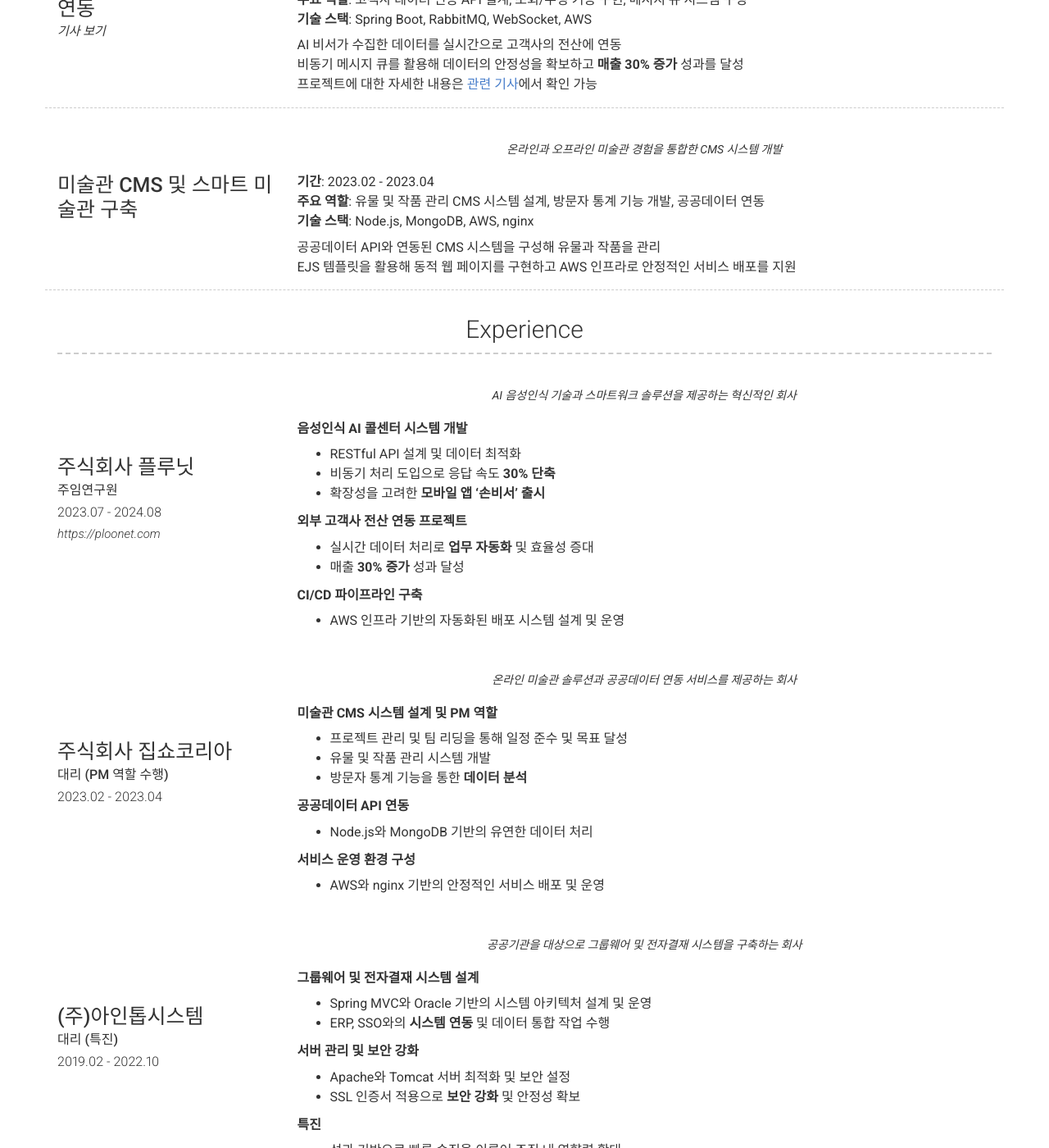
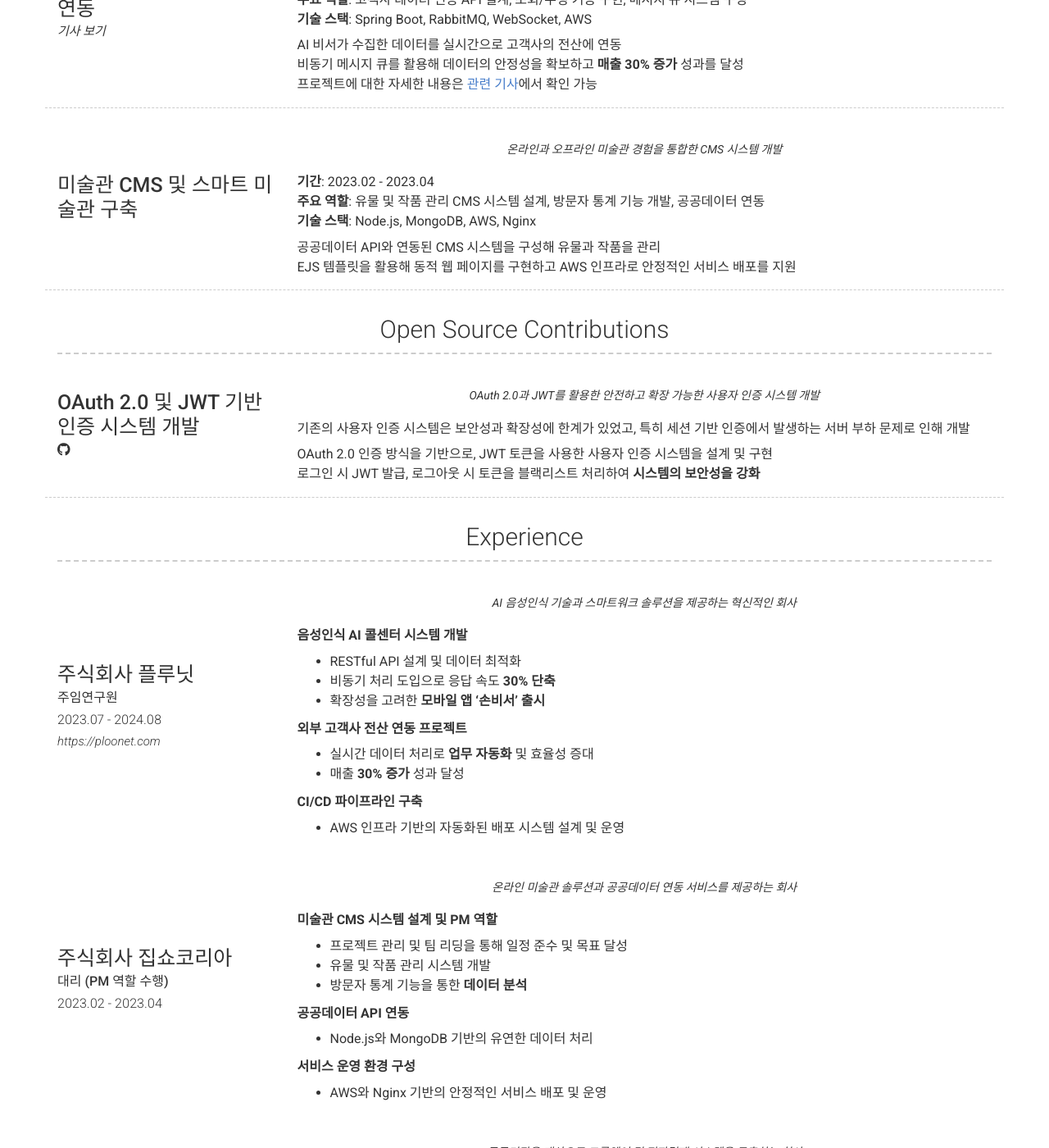
Before and after one commit to devnine-codes/devnine-codes.github.io, a Jekyll site: the page built from index.md, in a window 1280 px wide and 1400 px high, scrolled down 1789 px. Shown: the whole window at 82% size. Built offline with Jekyll 4.4.1, drawn with Linux system fonts in a browser that asks for light colours; nearby versions of some CDN libraries; comment, search, counter and statistics services are not loaded; some of the changed text lies outside the part shown.

Commit message:
오픈소스 섹션 추가

```diff
--- a/_config.yml
+++ b/_config.yml
@@ -170,10 +170,30 @@ content:
         description: |
           **기간**: 2023.02 - 2023.04
           **주요 역할**: 유물 및 작품 관리 CMS 시스템 설계, 방문자 통계 기능 개발, 공공데이터 연동
-          **기술 스택**: Node.js, MongoDB, AWS, nginx
+          **기술 스택**: Node.js, MongoDB, AWS, Nginx
 
           공공데이터 API와 연동된 CMS 시스템을 구성해 유물과 작품을 관리
           EJS 템플릿을 활용해 동적 웹 페이지를 구현하고 AWS 인프라로 안정적인 서비스 배포를 지원
+
+  - title: Open Source Contributions
+    layout: list # Type of content section (list/text)
+    content:
+      - layout: left
+        border: weak
+        title: OAuth 2.0 및 JWT 기반 인증 시스템 개발
+#        link: https://workcenter.ploonet.com
+#        link_text: https://workcenter.ploonet.com
+        additional_links:
+          - title: Github Repository
+            icon: fab fa-github
+            url: https://github.com/devnine-codes/spring-oauth-server
+        quote: >
+          OAuth 2.0과 JWT를 활용한 안전하고 확장 가능한 사용자 인증 시스템 개발
+        description: |
+          기존의 사용자 인증 시스템은 보안성과 확장성에 한계가 있었고, 특히 세션 기반 인증에서 발생하는 서버 부하 문제로 인해 개발
+
+          OAuth 2.0 인증 방식을 기반으로, JWT 토큰을 사용한 사용자 인증 시스템을 설계 및 구현
+          로그인 시 JWT 발급, 로그아웃 시 토큰을 블랙리스트 처리하여 **시스템의 보안성을 강화**
 
   - title: Experience
     layout: list
@@ -217,7 +237,7 @@ content:
           - Node.js와 MongoDB 기반의 유연한 데이터 처리
 
           **서비스 운영 환경 구성**
-          - AWS와 nginx 기반의 안정적인 서비스 배포 및 운영
+          - AWS와 Nginx 기반의 안정적인 서비스 배포 및 운영
 
       - layout: left
         border: strong
@@ -235,6 +255,10 @@ content:
           **서버 관리 및 보안 강화**
           - Apache와 Tomcat 서버 최적화 및 보안 설정
           - SSL 인증서 적용으로 **보안 강화** 및 안정성 확보
+
+          **공공기관 16개 유지보수**
+          - 공공기관 16곳의 그룹웨어와 전자결재 시스템 유지보수 및 운영 지원
+          - 시스템 안정성을 보장하며, 사용자 요구 사항에 따른 커스터마이징 작업 수행
 
           **특진**
           - 성과 기반으로 빠른 승진을 이루어 조직 내 영향력 확대
```
